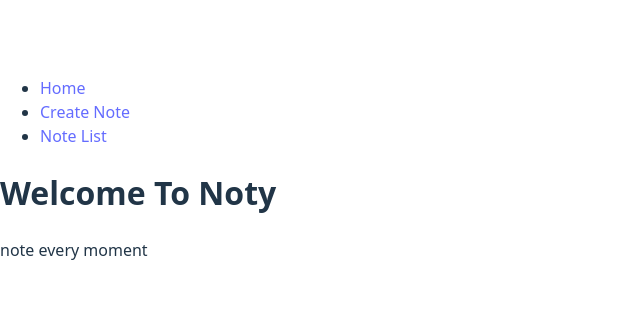
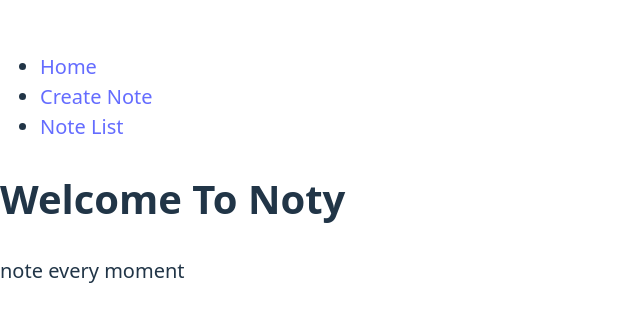
Before and after one commit to SonponYe-shua/Noty, a React (Vite) app: page / in a window 1280 px wide. Shown: the part 231-552 px from the top of the page, without its empty margins (0-640 px from the left). Built offline with nearby package versions, Linux system fonts and the light colour scheme; the HTML template or start-up script is replaced by a standard one.

Commit message:
addition of media queries

```diff
--- a/src/index.css
+++ b/src/index.css
@@ -64,3 +64,27 @@
     background-color: #f9f9f9;
   }
 }
+
+/* For mobile devices */
+@media only screen and (max-width: 600px) {
+
+  body {
+    font-size: 16px;
+  }
+}
+
+/* For tablets */
+@media only screen and (min-width: 601px) and (max-width: 992px) {
+
+  body {
+    font-size: 18px;
+  }
+}
+
+/* For desktops */
+@media only screen and (min-width: 993px) {
+
+  body {
+    font-size: 20px;
+  }
+}
```
